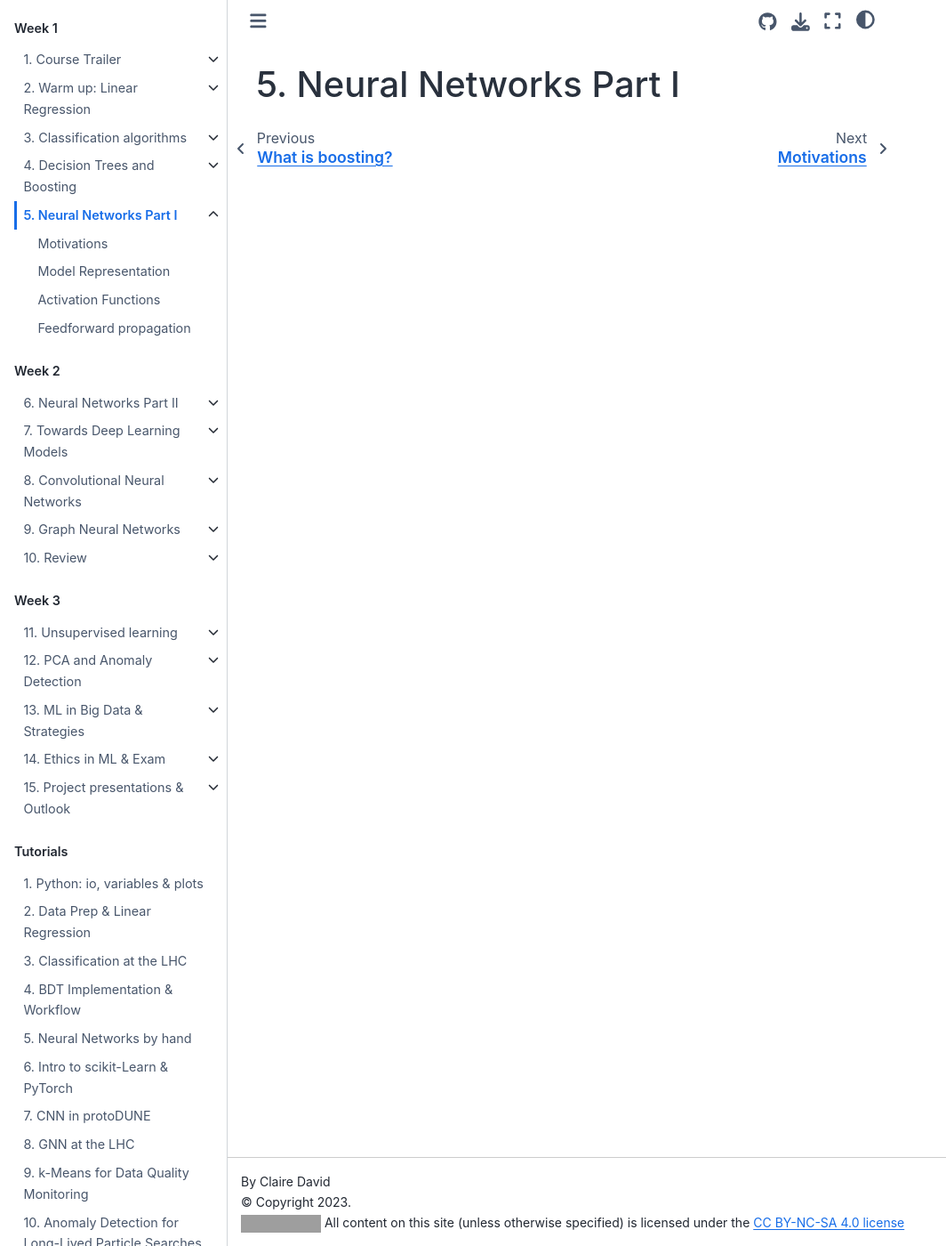
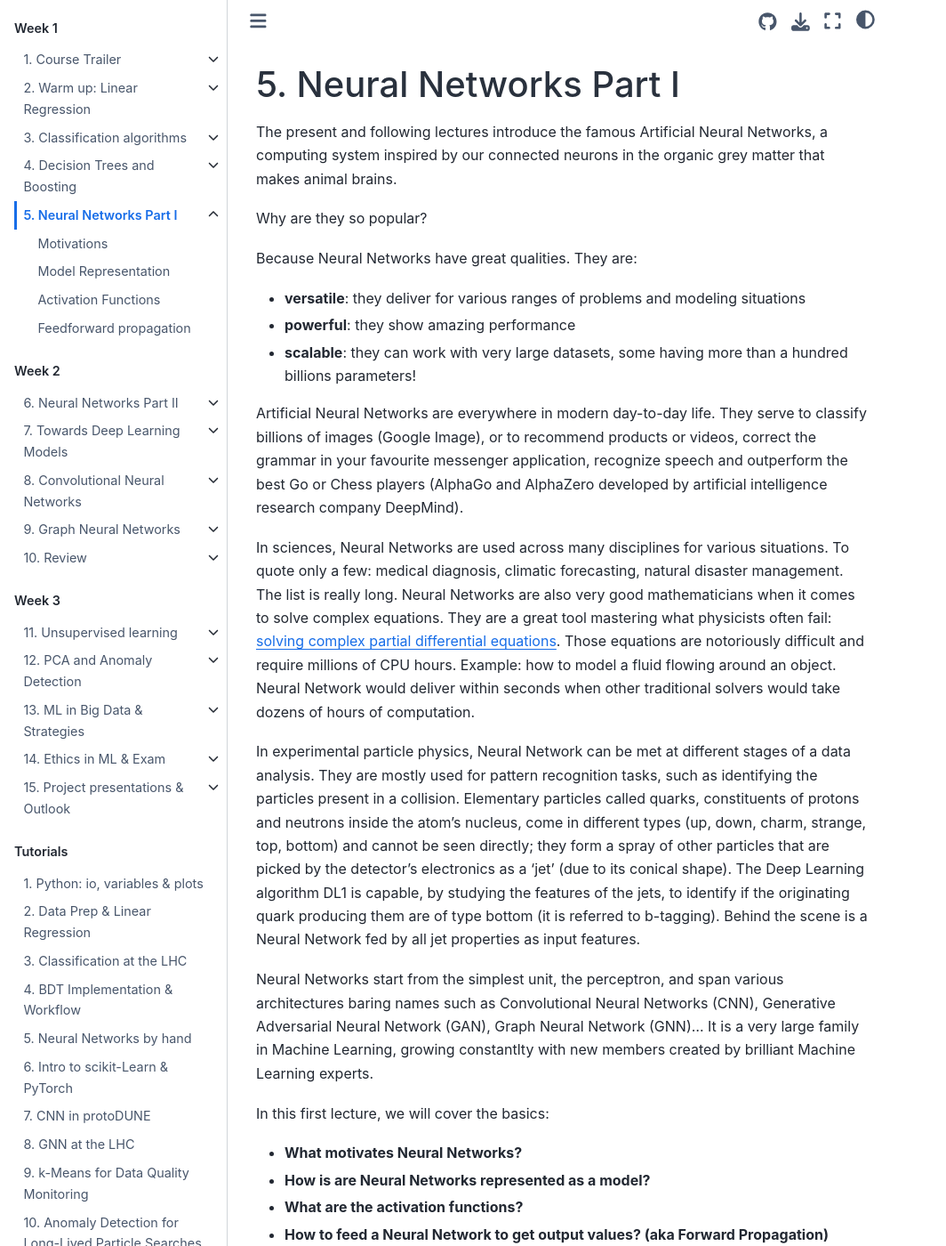
Before and after one commit to clairedavid/ml_in_hep, a Jupyter Book: the page built from week1/NN1.md, in a window 1280 px wide and 1400 px high. Shown: the whole window at 89% size, without its empty margins (0-1064 px from the left). Built offline with Jupyter Book 1.0.4 settings and Sphinx 7.4.7 and the Sphinx Book theme 1.1.4, drawn with Linux system fonts in a browser that asks for light colours; pages that are not in the unit, such as notebooks, are missing from menus; grey boxes are pictures that could not be loaded.

Commit message:
Lecture 5 Part 0 and 1

```diff
--- a/week1/NN1.md
+++ b/week1/NN1.md
@@ -1 +1,26 @@
 # 5. Neural Networks Part I
+The present and following lectures introduce the famous Artificial Neural Networks, a computing system inspired by our connected neurons in the organic grey matter that makes animal brains.
+
+Why are they so popular?
+
+Because Neural Networks have great qualities. They are:
+* __versatile__: they deliver for various ranges of problems and modeling situations
+* __powerful__: they show amazing performance
+* __scalable__: they can work with very large datasets, some having more than a hundred billions parameters!
+
+Artificial Neural Networks are everywhere in modern day-to-day life. They serve to classify billions of images (Google Image), or to recommend products or videos, correct the grammar in your favourite messenger application, recognize speech and outperform the best Go or Chess players (AlphaGo and AlphaZero developed by artificial intelligence research company DeepMind).
+
+In sciences, Neural Networks are used across many disciplines for various situations. To quote only a few: medical diagnosis, climatic forecasting, natural disaster management. The list is really long. Neural Networks are also very good mathematicians when it comes to solve complex equations. They are a great tool mastering what physicists often fail: [solving complex partial differential equations](https://www.quantamagazine.org/latest-neural-nets-solve-worlds-hardest-equations-faster-than-ever-before-20210419). Those equations are notoriously difficult and require millions of CPU hours. Example: how to model a fluid flowing around an object. Neural Network would deliver within seconds when other traditional solvers would take dozens of hours of computation.
+
+In experimental particle physics, Neural Network can be met at different stages of a data analysis. They are mostly used for pattern recognition tasks, such as identifying the particles present in a collision. Elementary particles called quarks, constituents of protons and neutrons inside the atom's nucleus, come in different types (up, down, charm, strange, top, bottom) and cannot be seen directly; they form a spray of other particles that are picked by the detector's electronics as a 'jet' (due to its conical shape). The Deep Learning algorithm DL1 is capable, by studying the features of the jets, to identify if the originating quark producing them are of type bottom (it is referred to b-tagging). Behind the scene is a Neural Network fed by all jet properties as input features.
+
+Neural Networks start from the simplest unit, the perceptron, and span various architectures baring names such as Convolutional Neural Networks (CNN), Generative Adversarial Neural Network (GAN), Graph Neural Network (GNN)... It is a very large family in Machine Learning, growing constantlty with new members created by brilliant Machine Learning experts.
+
+In this first lecture, we will cover the basics:
+
+* __What motivates Neural Networks?__
+* __How is are Neural Networks represented as a model?__
+* __What are the activation functions?__
+* __How to feed a Neural Network to get output values? (aka Forward Propagation)__
+
+Let's go!
```
Also changed, not shown: week1/NN1_motivations.md (+32 -0 lines), 1 other file.
